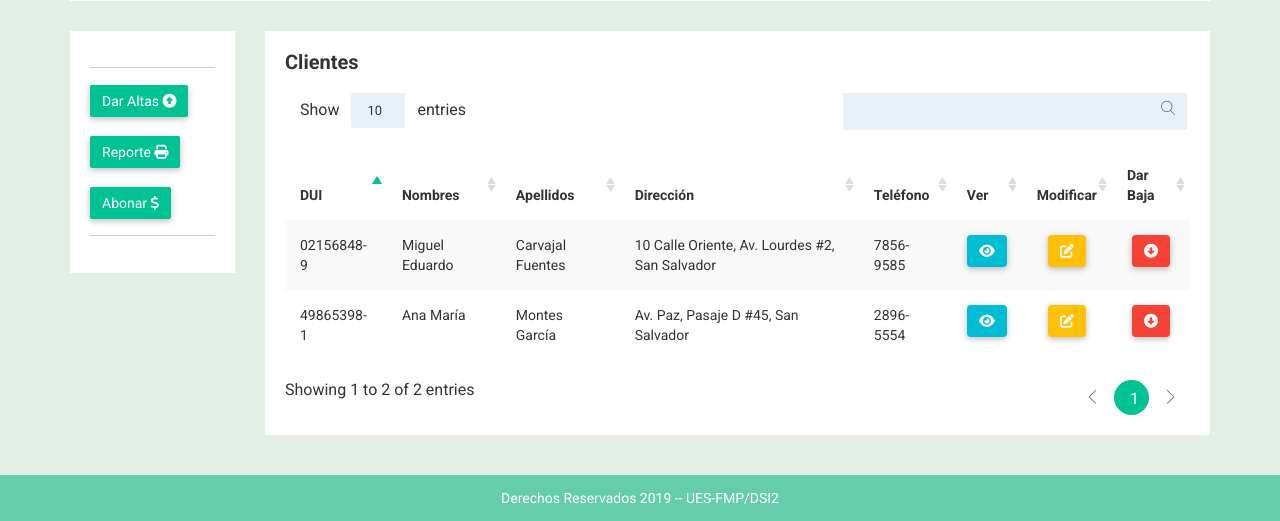
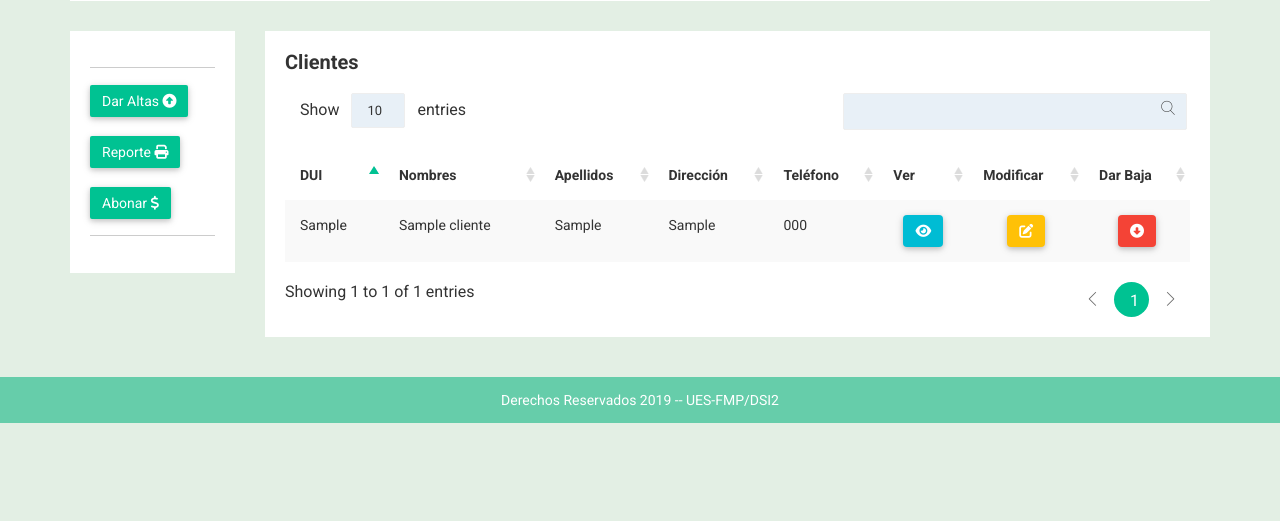
Before and after one commit to blnqx892/notika, a PHP site: page /ListaCliente.php in a window 1280 px wide. Shown: the part 294-815 px from the top of the page. After the commit the page ends 717 px from the top, so only its background shows below. Run offline with PHP 8.4, Linux system fonts and the light colour scheme; tables that the repository leaves empty hold one stand-in row (values such as "Sample post"); some libraries are stand-ins or nearby versions; some web fonts are replaced.

Commit message:
LISTANDO TABLA

```diff
--- a/green-horizotal/Controladores/ClienteC.php
+++ b/green-horizotal/Controladores/ClienteC.php
@@ -17,7 +17,7 @@ $conexion = conectarMysql();
 	$sql = "INSERT INTO cliente (Dui_cli,nombre_cli,apellidos_Cli,direccion_cli,telefono_Cli,ben1_Cli,ben2_Cli,ben3_Cli,fecha_Cli) VALUES
 	('$duiC','$nombresC','$apellidosC','$direccionC','$telefonoC','$bene1C','$bene2C','$bene3C','$fechaC')";
 
-	mysqli_query($conexion,$sql) or die ("Error no conecta".mysqli_connect_error());
+	mysqli_query($conexion,$sql) or die ("Error no conectai".mysqli_connect_error());
 
 	#$_SESSION['mensaje'] ="Registro guardado exitosamente";
 	header("location: /Funesi/notika/green-horizotal/RegCliente.php");
--- a/green-horizotal/ListaCliente.php
+++ b/green-horizotal/ListaCliente.php
@@ -1,6 +1,8 @@
 <!doctype html>
-<html >
-    <head> <!-- Place your kit's code here -->
+<html>
+
+<head>
+    <!-- Place your kit's code here -->
     <script src="https://kit.fontawesome.com/16cea9a08c.js" crossorigin="anonymous"></script>
     <script src="https://kit.fontawesome.com/16cea9a08c.js" crossorigin="anonymous"></script>
 
@@ -37,7 +39,6 @@
         </div>
     </div>
     <!-- Breadcomb area End-->
-
     <!-- Data Table area Start-->
     <div class="data-table-area">
         <div class="container">
@@ -47,9 +48,12 @@
                         <hr>
                         <div class="inbox-status">
                             <ul class="inbox-st-nav inbox-ft">
-                            <button class="btn btn-success notika-btn-success">Dar Altas <i class="fas fa-arrow-alt-circle-up"></i></button><br><br>
-                            <button class="btn btn-success notika-btn-success">Reporte   <i class="fas fa-print"></i> </button><br><br>
-                            <a href="ListaAbonar.php"><button class="btn btn-success notika-btn-success">Abonar    <i class="	fas fa-dollar-sign">  </i></button></a>
+                                <button class="btn btn-success notika-btn-success">Dar Altas <i
+                                        class="fas fa-arrow-alt-circle-up"></i></button><br><br>
+                                <button class="btn btn-success notika-btn-success">Reporte <i class="fas fa-print"></i>
+                                </button><br><br>
+                                <a href="ListaAbonar.php"><button class="btn btn-success notika-btn-success">Abonar <i
+                                            class="	fas fa-dollar-sign"> </i></button></a>
                             </ul>
                         </div>
                         <hr>
@@ -75,12 +79,17 @@
                                     </tr>
                                 </thead>
                                 <tbody>
+                                    <?php
+                                    $conexion=mysqli_connect('localhost','root', '', 'funesi');
+            $sql="SELECT * from cliente order by nombre_cli ASC";
+            $clientes= mysqli_query($conexion, $sql) or die("No se puedo ejecutar la consulta"); ?>
+                                    <?php While($mostrar=mysqli_fetch_assoc($clientes)){?>
                                     <tr>
-                                        <td>02156848-9</td>
-                                        <td>Miguel Eduardo</td>
-                                        <td>Carvajal Fuentes</td>
-                                        <td>10 Calle Oriente, Av. Lourdes #2, San Salvador</td>
-                                        <td>7856-9585</td>
+                                        <td><?php echo $mostrar['Dui_cli'] ?></td>
+                                        <td><?php echo $mostrar['nombre_cli'] ?></td>
+                                        <td><?php echo $mostrar['apellidos_Cli'] ?></td>
+                                        <td><?php echo $mostrar['direccion_cli'] ?></td>
+                                        <td><?php echo $mostrar['telefono_Cli'] ?></td>
                                         <td>
                                             <center><button
                                                     class="btn btn-info info-icon-notika btn-reco-mg btn-button-mg"
@@ -90,33 +99,6 @@
                                         </td>
                                         <th>
                                             <center><button
-                                                    class="btn btn-amber amber-icon-notika btn-reco-mg btn-button-mg"
-                                                    data-toggle="modal" data-target="#modalEditar"><i
-                                                        class="fas fa-edit"></i></button>
-                                            </center>
-                                        </th>
-                                        <th>
-                                            <center><button
-                                                    class="btn btn-danger danger-icon-notika btn-reco-mg btn-button-mg"><i
-                                                        class="fas fa-arrow-alt-circle-down"></i></button>
-                                            </center>
-                                        </th>
-                                    </tr>
-                                    <tr>
-                                        <td>49865398-1</td>
-                                        <td>Ana María</td>
-                                        <td>Montes García</td>
-                                        <td>Av. Paz, Pasaje D #45, San Salvador</td>
-                                        <td>2896-5554</td>
-                                        <td>
-                                            <center> <button
-                                                    class="btn btn-info info-icon-notika btn-reco-mg btn-button-mg"
-                                                    data-toggle="modal" data-target="#modalVer"><i
-                                                        class="fas fa-eye"></i></button>
-                                            </center>
-                                        </td>
-                                        <th>
-                                            <center><button type="button"
                                                     class="btn btn-amber amber-icon-notika btn-reco-mg btn-button-mg"
                                                     data-toggle="modal" data-target="#modalEditar"><i
                                                         class="fas fa-edit"></i></button>
@@ -379,7 +361,7 @@
                                             </div>
                                         </div>
                                     </div>
-
+                                    <?php } ?>
                                 </tbody>
                                 <tfoot>
                                     <tr>
--- a/green-horizotal/RegEmpleado.php
+++ b/green-horizotal/RegEmpleado.php
@@ -32,6 +32,9 @@
     </div>
   </div>
   <!-- Breadcomb area End-->
+  <?php
+            $sql="SELECT * from cliente order by nombre_Cli ASC";
+            $clientes= mysqli_query($conexion, $sql) or die("No se puedo ejecutar la consulta"); ?>
   <!-- Inbox area Start-->
   <form action="Controladores/EmpleadoE.php" method="POST">
     <div class="inbox-area">
```
Lines whose indentation alone changed are shown as unchanged.
